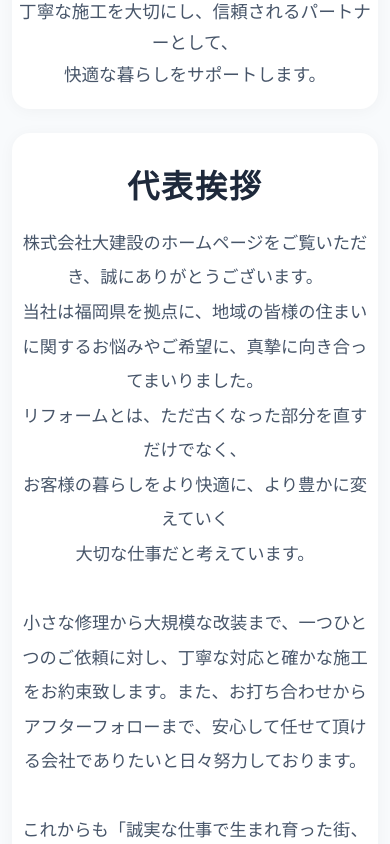
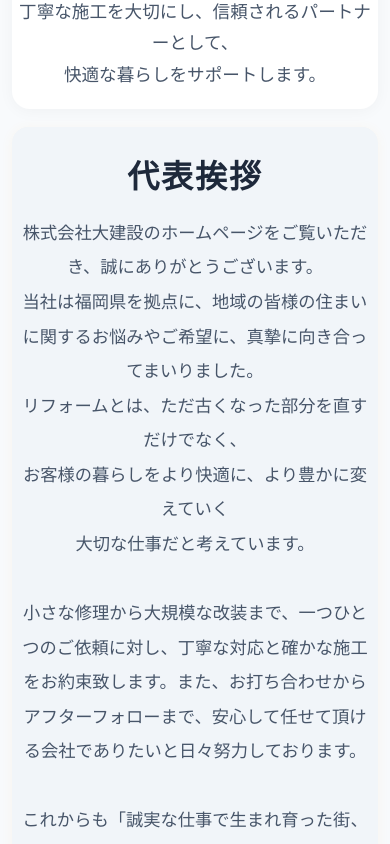
Before and after one commit to koteharyu/daiken_hp, a Next.js app: page / in a window 390 px wide. Shown: the part 1160-2004 px from the top of the page. Built offline with nearby package versions, Linux system fonts and the light colour scheme.

Commit message:
代表挨拶の背景色をグレー

```diff
--- a/src/app/page.module.css
+++ b/src/app/page.module.css
@@ -830,3 +830,18 @@ a.secondary {
     padding-right: 12px;
   }
 }
+
+.greetingSection {
+  background: #f1f5f9;
+  border-radius: 16px;
+  box-shadow: 0 2px 12px rgba(255, 183, 77, 0.08);
+  padding: 48px 20px 36px 20px;
+  margin: 0 auto 32px auto;
+  max-width: 1100px;
+}
+@media (max-width: 600px) {
+  .greetingSection {
+    padding: 24px 6px 18px 6px;
+    margin-bottom: 18px;
+  }
+}
--- a/src/app/page.tsx
+++ b/src/app/page.tsx
@@ -47,7 +47,7 @@ export default function Home() {
           <strong>【未来に繋ぐ、確かな住まいづくり】</strong><br />
           株式会社大建設は、地域に根付いたリフォーム専門会社として<br />
           屋根・外壁・内装・水回りを中心に住まいのあらゆるお悩みに対応しています。<br />
-          お客様一人ひとりのライフスタイルに合わせた、最適なご提案と<br />
+          お客様一人ひとつのライフスタイルに合わせた、最適なご提案と<br />
           丁寧な施工を大切にし、信頼されるパートナーとして、<br />
           快適な暮らしをサポートします。
             </p>
@@ -56,7 +56,7 @@ export default function Home() {
       </section>
 
       {/* 代表挨拶 */}
-      <section className={styles.section} id="greeting">
+      <section className={`${styles.section} ${styles.greetingSection}`} id="greeting">
         <h2>代表挨拶</h2>
         <div style={{ maxWidth: 800, margin: '0 auto', textAlign: 'center', fontSize: '1.08rem', color: '#475569', lineHeight: 2 }}>
           <p>株式会社大建設のホームページをご覧いただき、誠にありがとうございます。</p>
```
